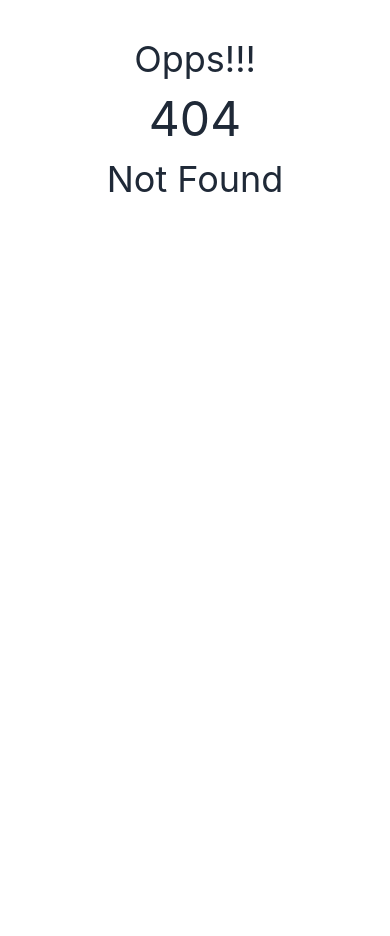
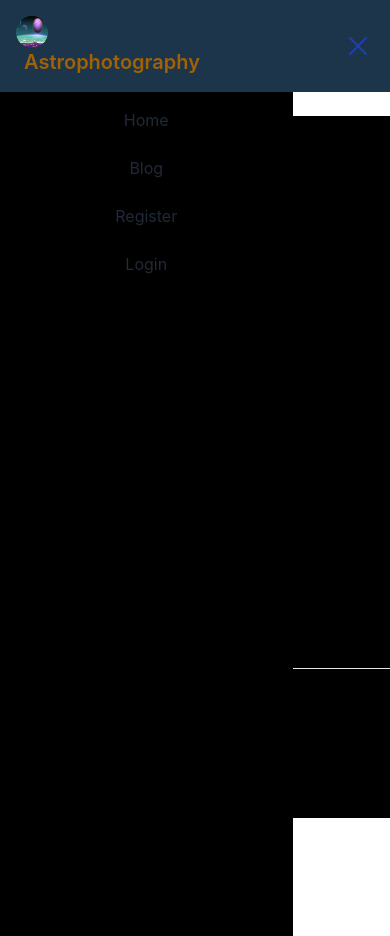
Before and after one commit to Oliulla/astrophotography-client, a React (Create React App) app: page /register in a window 390 px wide. Before the commit this address had no page. Before the commit the page ends 844 px from the top, so only its background shows below. Built offline with nearby package versions, Linux system fonts and the light colour scheme.

Commit message:
added responsive navbar

```diff
--- a/package.json
+++ b/package.json
@@ -3,6 +3,7 @@
   "version": "0.1.0",
   "private": true,
   "dependencies": {
+    "@heroicons/react": "^2.0.13",
     "@testing-library/jest-dom": "^5.16.5",
     "@testing-library/react": "^13.4.0",
     "@testing-library/user-event": "^13.5.0",
--- /dev/null
+++ b/src/components/Header/Carousel.jsx
@@ -0,0 +1,11 @@
+import React from 'react';
+
+const Carousel = () => {
+    return (
+        <div>
+            <h3>carousel here</h3>
+        </div>
+    );
+};
+
+export default Carousel;
--- /dev/null
+++ b/src/pages/Blog/Blog.jsx
@@ -0,0 +1,11 @@
+import React from 'react';
+
+const Blog = () => {
+    return (
+        <div>
+            <h2>This is blog page</h2>
+        </div>
+    );
+};
+
+export default Blog;
--- /dev/null
+++ b/src/pages/Login/Login.jsx
@@ -0,0 +1,11 @@
+import React from 'react';
+
+const Login = () => {
+    return (
+        <div>
+           <h3>this is lking</h3>
+        </div>
+    );
+};
+
+export default Login;
--- /dev/null
+++ b/src/pages/Register/Register.jsx
@@ -0,0 +1,11 @@
+import React from 'react';
+
+const Register = () => {
+    return (
+        <div>
+            this is register page
+        </div>
+    );
+};
+
+export default Register;
--- a/src/pages/Shared/Footer/Footer.jsx
+++ b/src/pages/Shared/Footer/Footer.jsx
@@ -29,22 +29,10 @@ const Footer = () => {
       </footer>
       <footer className="footer px-10 py-4 border-t bg-black text-base-content border-base-300">
         <div className="items-center grid-flow-col">
-
-          {/* <svg
-            width="24"
-            height="24"
-            viewBox="0 0 24 24"
-            xmlns="http://www.w3.org/2000/svg"
-            fillRule="evenodd"
-            clipRule="evenodd"
-            className="fill-current"
-          >
-            <path d="M22.672 15.226l-2.432.811.841 2.515c.33 1.019-.209 2.127-1.23 2.456-1.15.325-2.148-.321-2.463-1.226l-.84-2.518-5.013 1.677.84 2.517c.391 1.203-.434 2.542-1.831 2.542-.88 0-1.601-.564-1.86-1.314l-.842-2.516-2.431.809c-1.135.328-2.145-.317-2.463-1.229-.329-1.018.211-2.127 1.231-2.456l2.432-.809-1.621-4.823-2.432.808c-1.355.384-2.558-.59-2.558-1.839 0-.817.509-1.582 1.327-1.846l2.433-.809-.842-2.515c-.33-1.02.211-2.129 1.232-2.458 1.02-.329 2.13.209 2.461 1.229l.842 2.515 5.011-1.677-.839-2.517c-.403-1.238.484-2.553 1.843-2.553.819 0 1.585.509 1.85 1.326l.841 2.517 2.431-.81c1.02-.33 2.131.211 2.461 1.229.332 1.018-.21 2.126-1.23 2.456l-2.433.809 1.622 4.823 2.433-.809c1.242-.401 2.557.484 2.557 1.838 0 .819-.51 1.583-1.328 1.847m-8.992-6.428l-5.01 1.675 1.619 4.828 5.011-1.674-1.62-4.829z"></path>
-          </svg> */}
           <p>
            <Link to='/'>
            <img className="w-8 h-8 inline-block rounded-full" src={brandImg} alt="astrophotography logo" />
-            <em className="text-xl md:text-2xl"> Astrophotography </em>
+            <em className="text-xl md:text-2xl text-blue-900"> Astrophotography </em>
             </Link><br />
             Copyright © 2022
           </p>
--- a/src/pages/Shared/NavBar/NavBar.jsx
+++ b/src/pages/Shared/NavBar/NavBar.jsx
@@ -1,11 +1,58 @@
-import React from 'react';
+import React from "react";
+import { useState } from "react";
+import brandImg from "../../../assets/img/brandImg.jpg";
+import { Bars3Icon, XMarkIcon } from "@heroicons/react/24/solid";
+import { Link } from "react-router-dom";
+
 
 const NavBar = () => {
-    return (
-        <div>
-            <h2>this is nav</h2>
-        </div>
-    );
+  const [open, setOpen] = useState(true);
+
+  const user = {};
+
+  return (
+    <nav className="bg-[#1c354b] px-4 py-4 md:px-14 w-full flex justify-between items-center z-40 static">
+      <div>
+        <Link to="/">
+          <img className="w-8 h-8 rounded-full" src={brandImg} alt="" />
+          <h2 className="text-yellow-700 text-xl md:text-2xl font-semibold pl-2">
+            Astrophotography
+          </h2>
+        </Link>
+      </div>
+      <div
+        className={`flex flex-col items-center md:flex-row gap-6 mt-3 py-4 md:py-0 md:mt-0 md:gap-12 md:top-0 z-50 lg:bg-transparent absolute md:static h-full w-3/4 md:w-auto duration-500 ${
+          open ? "left-0 top-20 bg-black" : "left-[-240px] top-20"
+        }`}
+      >
+        <Link className="hover:text-yellow-600" to="/home">
+          Home
+        </Link>
+
+        <Link className="hover:text-yellow-600" to='/blog'>
+          Blog
+        </Link>
+        {user?.uid ? (
+          <button className="hover:text-yellow-600">Log Out</button>
+        ) : (
+          <>
+            <Link className="hover:text-yellow-600" to="/register">
+              Register
+            </Link>
+            <Link className="hover:text-yellow-600" to="/login">
+              Login
+            </Link>
+          </>
+        )}
+      </div>
+      <div
+        className="h-8 w-8 block md:hidden text-blue-800"
+        onClick={() => setOpen(!open)}
+      >
+        {open ? <XMarkIcon /> : <Bars3Icon />}
+      </div>
+    </nav>
+  );
 };
 
 export default NavBar;
```
Also changed, not shown: src/Routes/Router.js (+15 -0 lines), 1 other file (tests, documents, lock files or other folders).
